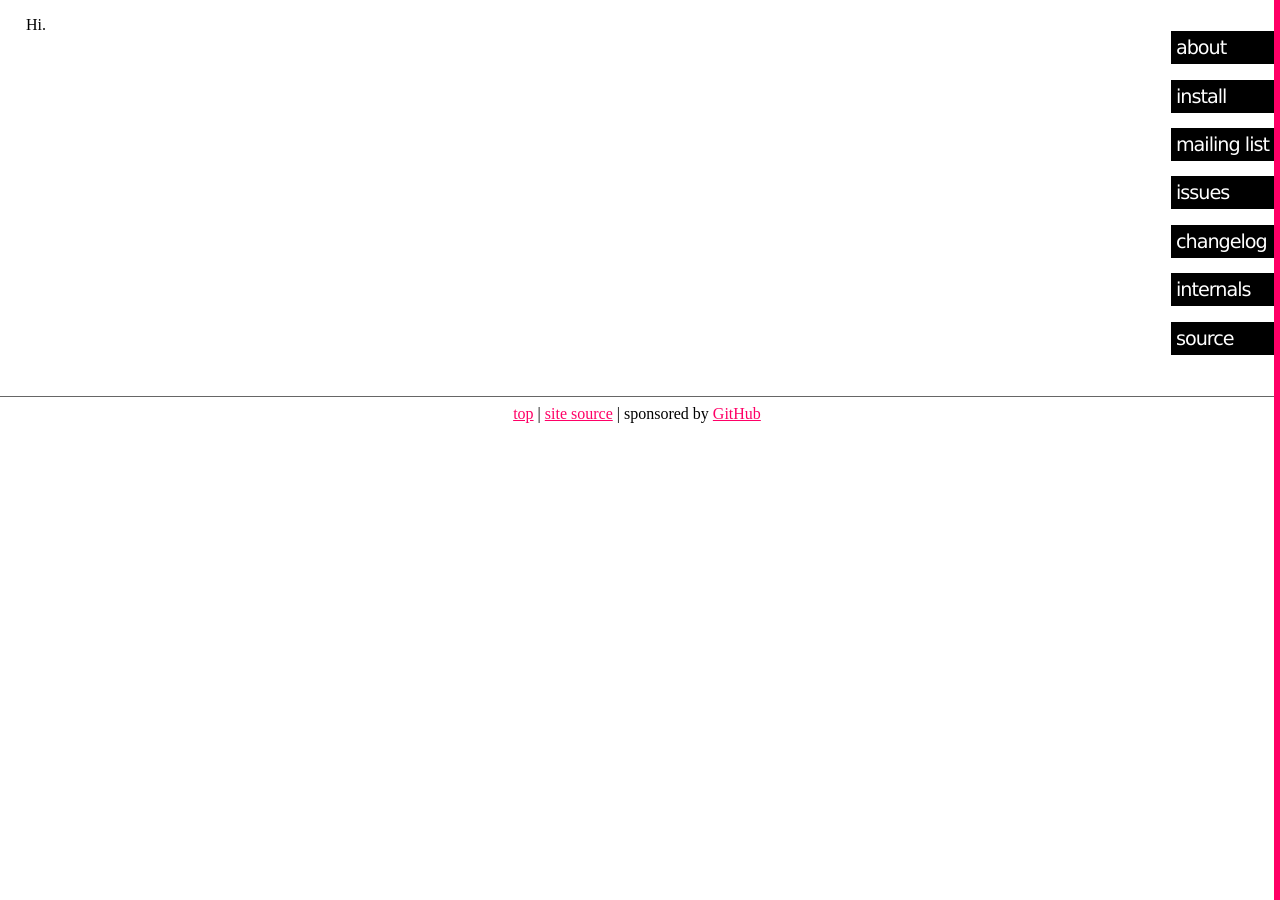
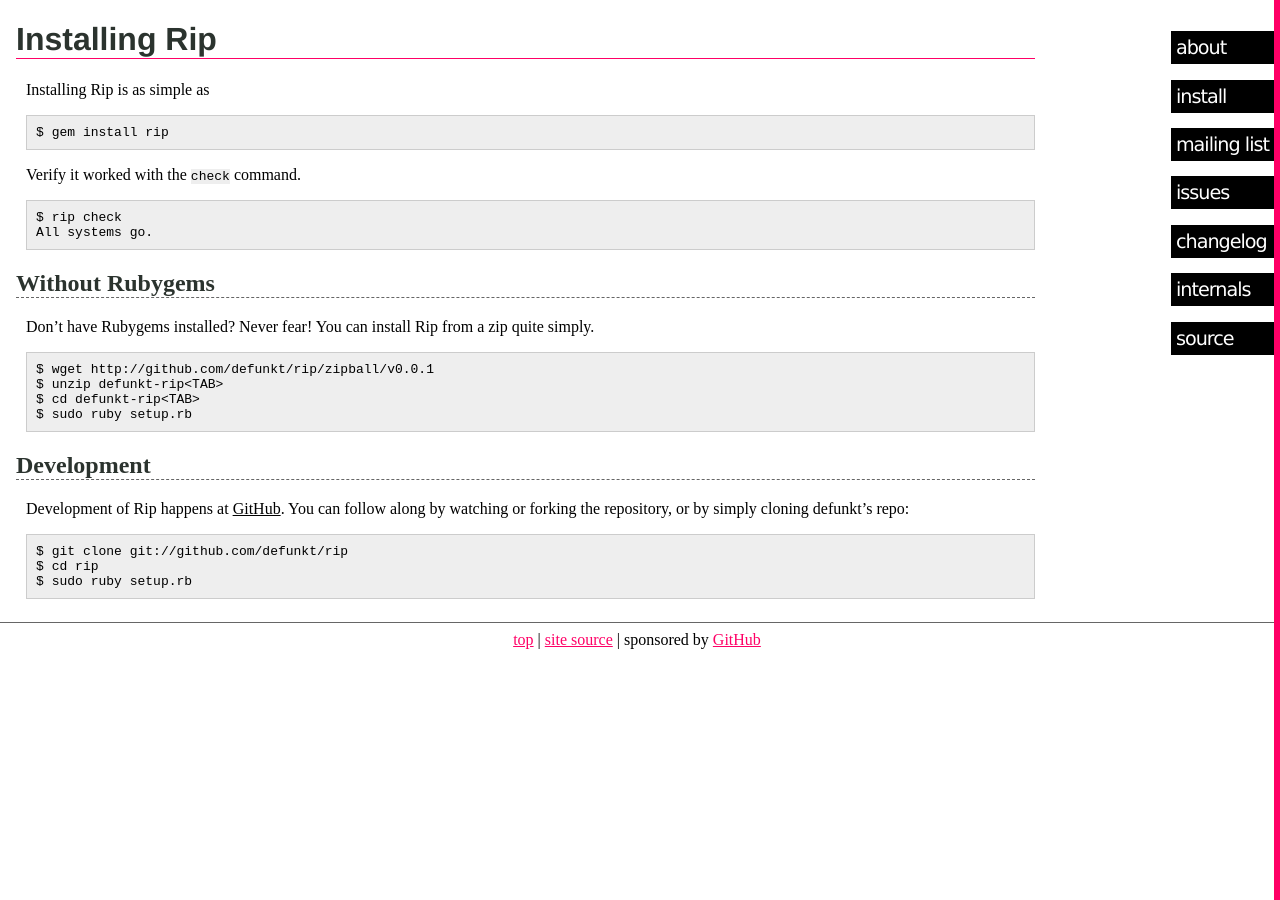
Before and after one commit to defunkt/rip, a Jekyll site: the page built from _posts/2009-06-09-install.markdown, in a window 1280 px wide. Built offline with Jekyll 4.4.1, drawn with Linux system fonts in a browser that asks for light colours; nearby versions of some CDN libraries; Markdown is read by kramdown in place of the engine named in the settings.

Commit message:
install page

```diff
--- a/_posts/2009-06-09-install.markdown
+++ b/_posts/2009-06-09-install.markdown
@@ -1,6 +1,38 @@
 ---
 layout: default
-title: About Rip
+title: Installing Rip
 ---
 
-Hi.
+Installing Rip
+==============
+
+Installing Rip is as simple as
+
+    $ gem install rip
+
+Verify it worked with the `check` command.
+
+    $ rip check
+    All systems go.
+
+Without Rubygems
+----------------
+
+Don't have Rubygems installed? Never fear! You can install Rip from a
+zip quite simply.
+
+    $ wget http://github.com/defunkt/rip/zipball/v0.0.1
+    $ unzip defunkt-rip<TAB>
+    $ cd defunkt-rip<TAB>
+    $ sudo ruby setup.rb
+
+Development
+-----------
+
+Development of Rip happens at
+[GitHub](http://github.com/defunkt/rip). You can follow along by
+watching or forking the repository, or by simply cloning defunkt's repo:
+
+    $ git clone git://github.com/defunkt/rip
+    $ cd rip
+    $ sudo ruby setup.rb
```
